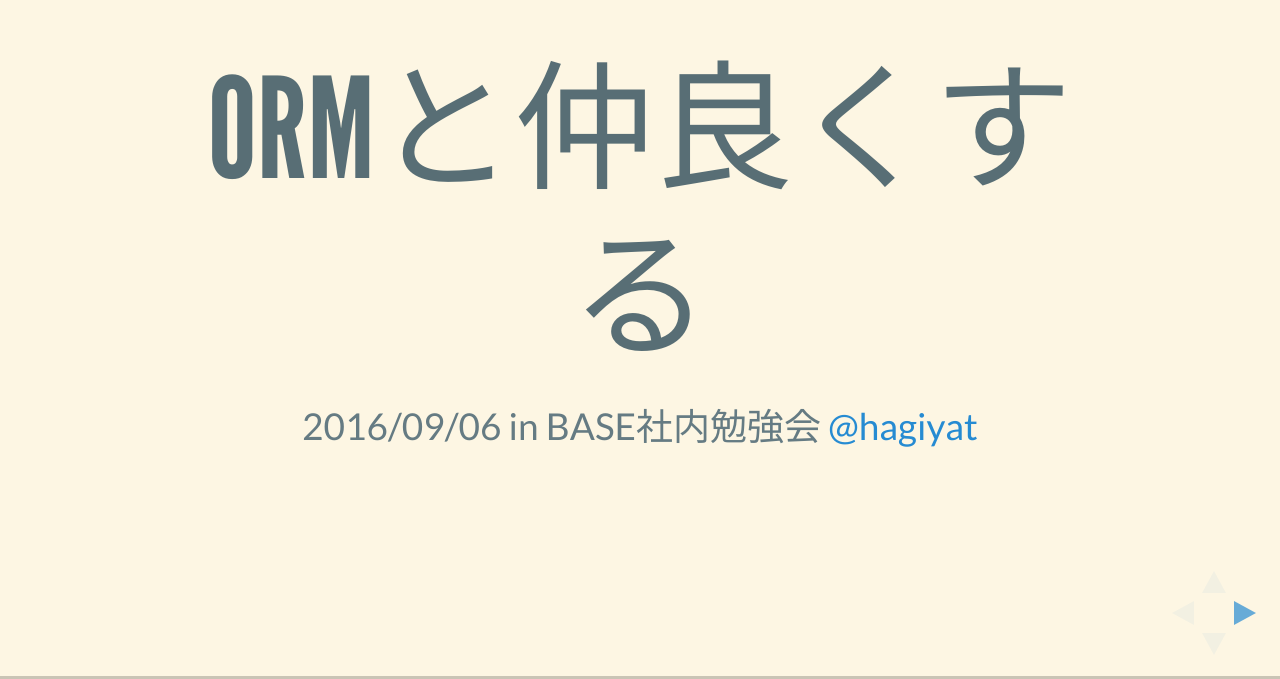
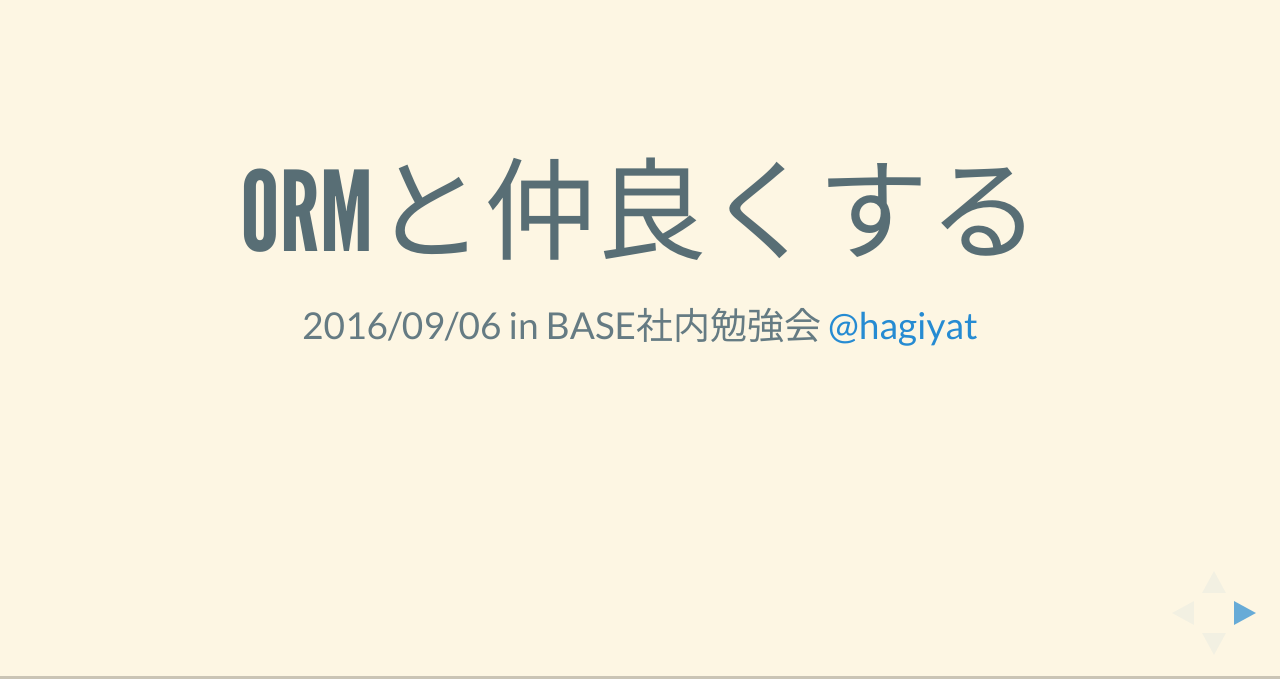
Before and after one commit to hagiyat/slides, a website: page introduction_of_orm/index.html in a window 1280 px wide. Shown: the part 121-800 px from the top of the page. Drawn offline with Linux system fonts and the light colour scheme.

Commit message:
Fix: font size

```diff
--- a/introduction_of_orm/index.html
+++ b/introduction_of_orm/index.html
@@ -31,6 +31,7 @@
   .reveal h6 {
     text-transform: none;
   }
+  .reveal h1 { font-size: 3.0em; }
 </style>
 
 <!-- Printing and PDF exports -->
```
